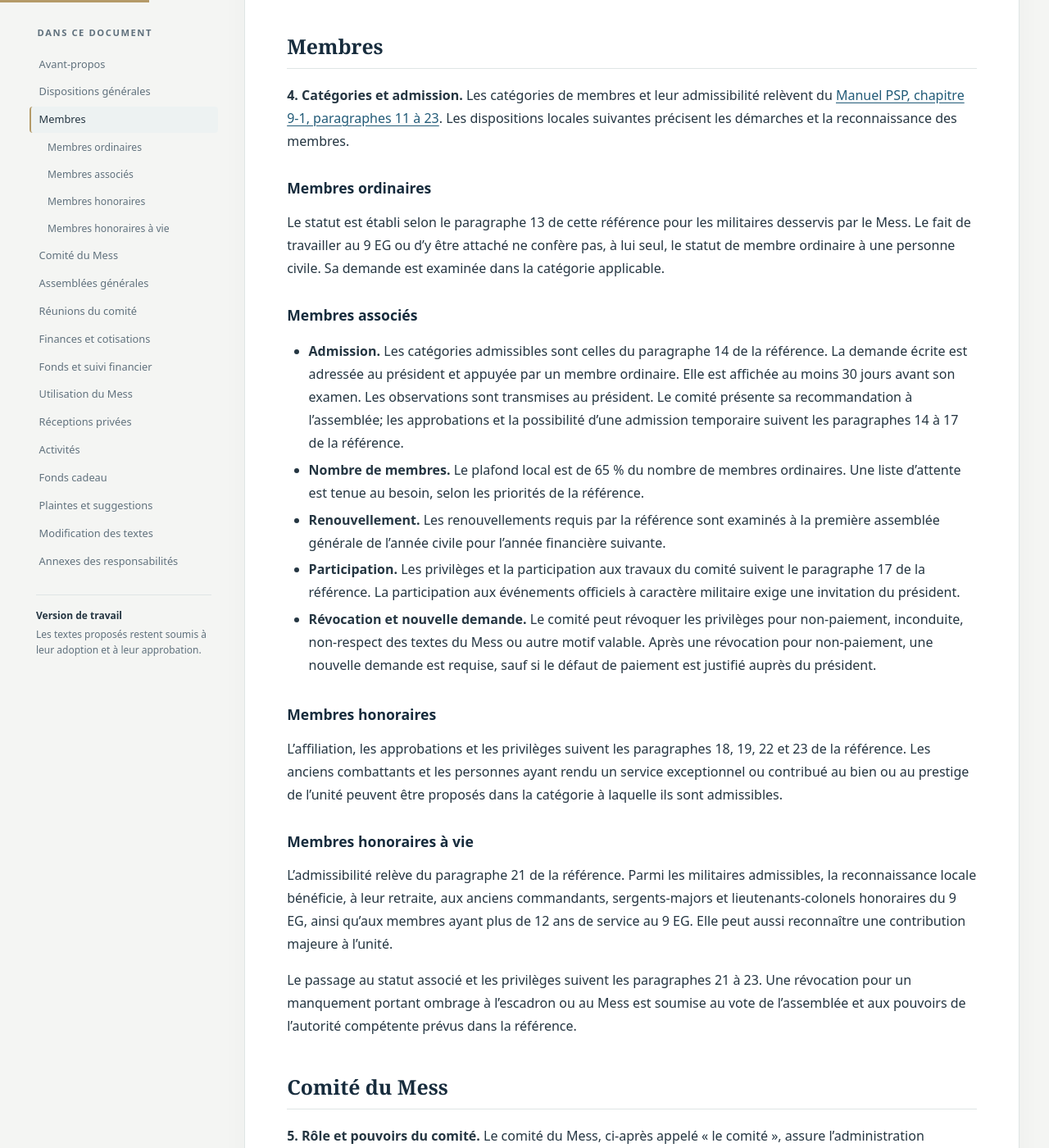
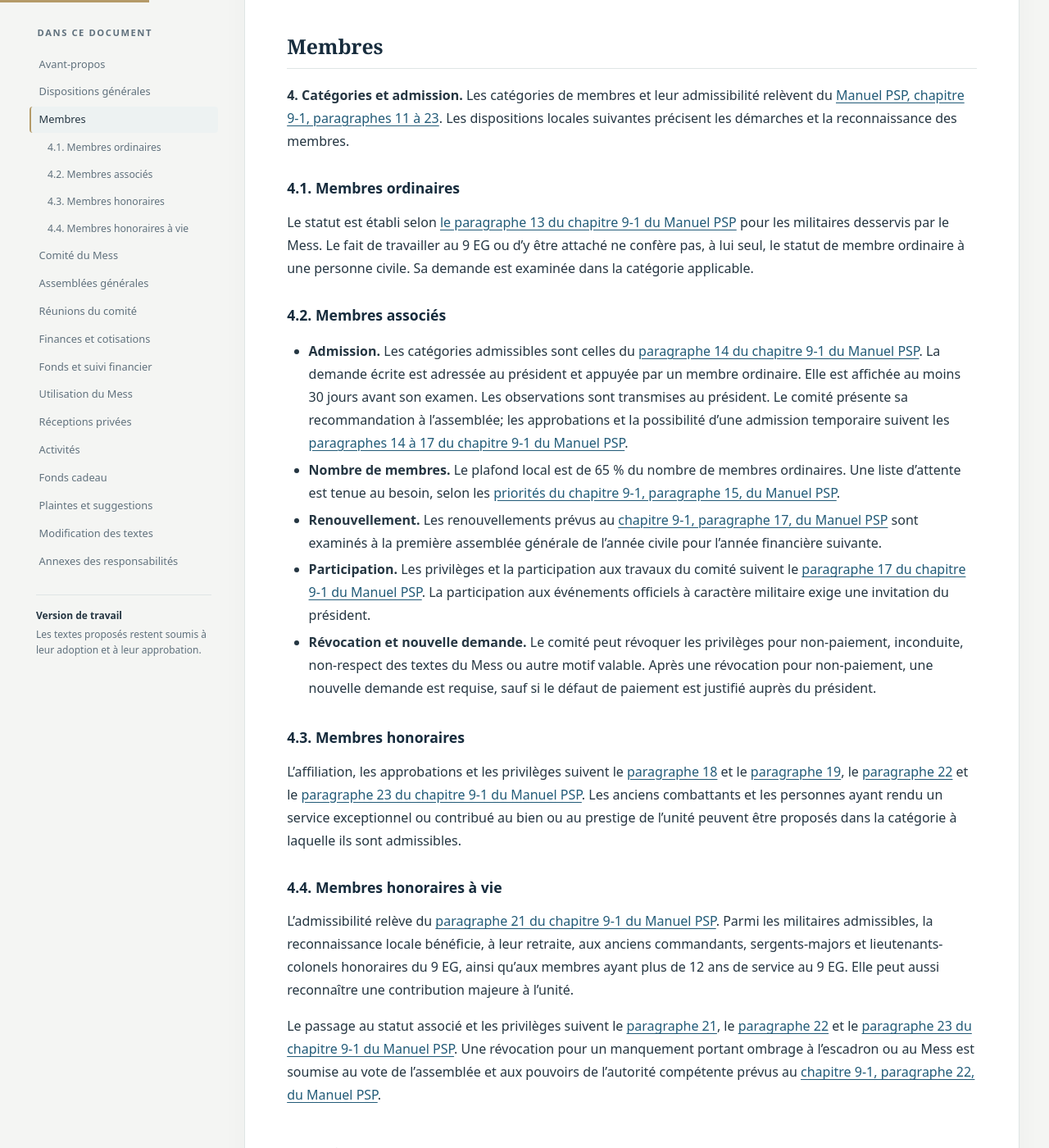
Before and after one commit to shocktubeM81/mess-9eg, a Jekyll site: the page built from versions/2026-10-28-v0.2/constitution-consolidee.md, in a window 1280 px wide and 1400 px high, scrolled down 1254 px. Shown: the whole window at 82% size. Built offline with Jekyll 4.4.1, drawn with Linux system fonts in a browser that asks for light colours; some of the changed text lies outside the part shown.

Commit message:
Rendre les renvois documentaires cliquables
Ajoute des liens distincts pour les références aux articles, paragraphes, chapitres et tableaux, avec les pages PDF lorsqu’elles sont connues. Numérote les sous-sections de l’article 4 et documente la convention dans le README.

```diff
--- a/versions/2026-10-28-v0.2/constitution-consolidee.md
+++ b/versions/2026-10-28-v0.2/constitution-consolidee.md
@@ -40,27 +40,27 @@ Conformément à la [DOAD 5045-0](https://www.canada.ca/fr/ministere-defense-nat
 <a id="article-4"></a>
 **4. Catégories et admission.** Les catégories de membres et leur admissibilité relèvent du [Manuel PSP, chapitre 9-1, paragraphes 11 à 23](https://sbmfc.ca/CFMWS/media/images/documents/8.0%20About%20Us/8.4%20Policies%20and%20Publications/PSP-Policy-Manual-FR.pdf#page=268). Les dispositions locales suivantes précisent les démarches et la reconnaissance des membres.
 
-### Membres ordinaires
+### 4.1. Membres ordinaires
 
-Le statut est établi selon le paragraphe 13 de cette référence pour les militaires desservis par le Mess. Le fait de travailler au 9 EG ou d’y être attaché ne confère pas, à lui seul, le statut de membre ordinaire à une personne civile. Sa demande est examinée dans la catégorie applicable.
+Le statut est établi selon [le paragraphe 13 du chapitre 9-1 du Manuel PSP](https://sbmfc.ca/CFMWS/media/images/documents/8.0%20About%20Us/8.4%20Policies%20and%20Publications/PSP-Policy-Manual-FR.pdf#page=268) pour les militaires desservis par le Mess. Le fait de travailler au 9 EG ou d’y être attaché ne confère pas, à lui seul, le statut de membre ordinaire à une personne civile. Sa demande est examinée dans la catégorie applicable.
 
-### Membres associés
+### 4.2. Membres associés
 
-- **Admission.** Les catégories admissibles sont celles du paragraphe 14 de la référence. La demande écrite est adressée au président et appuyée par un membre ordinaire. Elle est affichée au moins 30 jours avant son examen. Les observations sont transmises au président. Le comité présente sa recommandation à l’assemblée; les approbations et la possibilité d’une admission temporaire suivent les paragraphes 14 à 17 de la référence.
-- **Nombre de membres.** Le plafond local est de 65 % du nombre de membres ordinaires. Une liste d’attente est tenue au besoin, selon les priorités de la référence.
-- **Renouvellement.** Les renouvellements requis par la référence sont examinés à la première assemblée générale de l’année civile pour l’année financière suivante.
-- **Participation.** Les privilèges et la participation aux travaux du comité suivent le paragraphe 17 de la référence. La participation aux événements officiels à caractère militaire exige une invitation du président.
+- **Admission.** Les catégories admissibles sont celles du [paragraphe 14 du chapitre 9-1 du Manuel PSP](https://sbmfc.ca/CFMWS/media/images/documents/8.0%20About%20Us/8.4%20Policies%20and%20Publications/PSP-Policy-Manual-FR.pdf#page=269). La demande écrite est adressée au président et appuyée par un membre ordinaire. Elle est affichée au moins 30 jours avant son examen. Les observations sont transmises au président. Le comité présente sa recommandation à l’assemblée; les approbations et la possibilité d’une admission temporaire suivent les [paragraphes 14 à 17 du chapitre 9-1 du Manuel PSP](https://sbmfc.ca/CFMWS/media/images/documents/8.0%20About%20Us/8.4%20Policies%20and%20Publications/PSP-Policy-Manual-FR.pdf#page=269).
+- **Nombre de membres.** Le plafond local est de 65 % du nombre de membres ordinaires. Une liste d’attente est tenue au besoin, selon les [priorités du chapitre 9-1, paragraphe 15, du Manuel PSP](https://sbmfc.ca/CFMWS/media/images/documents/8.0%20About%20Us/8.4%20Policies%20and%20Publications/PSP-Policy-Manual-FR.pdf#page=270).
+- **Renouvellement.** Les renouvellements prévus au [chapitre 9-1, paragraphe 17, du Manuel PSP](https://sbmfc.ca/CFMWS/media/images/documents/8.0%20About%20Us/8.4%20Policies%20and%20Publications/PSP-Policy-Manual-FR.pdf#page=270) sont examinés à la première assemblée générale de l’année civile pour l’année financière suivante.
+- **Participation.** Les privilèges et la participation aux travaux du comité suivent le [paragraphe 17 du chapitre 9-1 du Manuel PSP](https://sbmfc.ca/CFMWS/media/images/documents/8.0%20About%20Us/8.4%20Policies%20and%20Publications/PSP-Policy-Manual-FR.pdf#page=270). La participation aux événements officiels à caractère militaire exige une invitation du président.
 - **Révocation et nouvelle demande.** Le comité peut révoquer les privilèges pour non-paiement, inconduite, non-respect des textes du Mess ou autre motif valable. Après une révocation pour non-paiement, une nouvelle demande est requise, sauf si le défaut de paiement est justifié auprès du président.
 
-### Membres honoraires
+### 4.3. Membres honoraires
 
-L’affiliation, les approbations et les privilèges suivent les paragraphes 18, 19, 22 et 23 de la référence. Les anciens combattants et les personnes ayant rendu un service exceptionnel ou contribué au bien ou au prestige de l’unité peuvent être proposés dans la catégorie à laquelle ils sont admissibles.
+L’affiliation, les approbations et les privilèges suivent le [paragraphe 18](https://sbmfc.ca/CFMWS/media/images/documents/8.0%20About%20Us/8.4%20Policies%20and%20Publications/PSP-Policy-Manual-FR.pdf#page=270) et le [paragraphe 19](https://sbmfc.ca/CFMWS/media/images/documents/8.0%20About%20Us/8.4%20Policies%20and%20Publications/PSP-Policy-Manual-FR.pdf#page=270), le [paragraphe 22](https://sbmfc.ca/CFMWS/media/images/documents/8.0%20About%20Us/8.4%20Policies%20and%20Publications/PSP-Policy-Manual-FR.pdf#page=270) et le [paragraphe 23 du chapitre 9-1 du Manuel PSP](https://sbmfc.ca/CFMWS/media/images/documents/8.0%20About%20Us/8.4%20Policies%20and%20Publications/PSP-Policy-Manual-FR.pdf#page=271). Les anciens combattants et les personnes ayant rendu un service exceptionnel ou contribué au bien ou au prestige de l’unité peuvent être proposés dans la catégorie à laquelle ils sont admissibles.
 
-### Membres honoraires à vie
+### 4.4. Membres honoraires à vie
 
-L’admissibilité relève du paragraphe 21 de la référence. Parmi les militaires admissibles, la reconnaissance locale bénéficie, à leur retraite, aux anciens commandants, sergents-majors et lieutenants-colonels honoraires du 9 EG, ainsi qu’aux membres ayant plus de 12 ans de service au 9 EG. Elle peut aussi reconnaître une contribution majeure à l’unité.
+L’admissibilité relève du [paragraphe 21 du chapitre 9-1 du Manuel PSP](https://sbmfc.ca/CFMWS/media/images/documents/8.0%20About%20Us/8.4%20Policies%20and%20Publications/PSP-Policy-Manual-FR.pdf#page=270). Parmi les militaires admissibles, la reconnaissance locale bénéficie, à leur retraite, aux anciens commandants, sergents-majors et lieutenants-colonels honoraires du 9 EG, ainsi qu’aux membres ayant plus de 12 ans de service au 9 EG. Elle peut aussi reconnaître une contribution majeure à l’unité.
 
-Le passage au statut associé et les privilèges suivent les paragraphes 21 à 23. Une révocation pour un manquement portant ombrage à l’escadron ou au Mess est soumise au vote de l’assemblée et aux pouvoirs de l’autorité compétente prévus dans la référence.
+Le passage au statut associé et les privilèges suivent le [paragraphe 21](https://sbmfc.ca/CFMWS/media/images/documents/8.0%20About%20Us/8.4%20Policies%20and%20Publications/PSP-Policy-Manual-FR.pdf#page=270), le [paragraphe 22](https://sbmfc.ca/CFMWS/media/images/documents/8.0%20About%20Us/8.4%20Policies%20and%20Publications/PSP-Policy-Manual-FR.pdf#page=270) et le [paragraphe 23 du chapitre 9-1 du Manuel PSP](https://sbmfc.ca/CFMWS/media/images/documents/8.0%20About%20Us/8.4%20Policies%20and%20Publications/PSP-Policy-Manual-FR.pdf#page=271). Une révocation pour un manquement portant ombrage à l’escadron ou au Mess est soumise au vote de l’assemblée et aux pouvoirs de l’autorité compétente prévus au [chapitre 9-1, paragraphe 22, du Manuel PSP](https://sbmfc.ca/CFMWS/media/images/documents/8.0%20About%20Us/8.4%20Policies%20and%20Publications/PSP-Policy-Manual-FR.pdf#page=270).
 
 ## Comité du Mess
 
@@ -150,11 +150,11 @@ Seules les motions approuvées peuvent être mises en œuvre. Toute modification
 
 <a id="constitution-article-22"></a>
 <a id="article-23"></a>
-**22. Conflits d’intérêts et bénévolat.** Les conflits d’intérêts et les avantages liés à la gestion suivent le [Manuel PSP, chapitre 9-4, paragraphes 27 et 28](https://sbmfc.ca/CFMWS/media/images/documents/8.0%20About%20Us/8.4%20Policies%20and%20Publications/PSP-Policy-Manual-FR.pdf#page=289). Les fonctions au comité sont bénévoles.
+**22. Conflits d’intérêts et bénévolat.** Les conflits d’intérêts et les avantages liés à la gestion suivent le [Manuel PSP, chapitre 9-4, paragraphe 27](https://sbmfc.ca/CFMWS/media/images/documents/8.0%20About%20Us/8.4%20Policies%20and%20Publications/PSP-Policy-Manual-FR.pdf#page=289) et le [paragraphe 28](https://sbmfc.ca/CFMWS/media/images/documents/8.0%20About%20Us/8.4%20Policies%20and%20Publications/PSP-Policy-Manual-FR.pdf#page=290). Les fonctions au comité sont bénévoles.
 
 <a id="constitution-article-23"></a>
 <a id="article-24"></a>
-**23. Personnel du bar et fournisseurs.** Les fonctions de serveur et de régisseur sont bénévoles, sauf lorsqu’elles sont exercées dans le cadre d’un emploi auprès des SBMFC, selon leurs directives et le budget approuvé. L’achat d’autres services auprès d’un fournisseur suit la [Politique de passation de marchés des BNP, paragraphes 19, 20 et 42](https://sbmfc.ca/a-propos/politiques-et-publications/approvisionnement-et-passation-de-marches/politique-de-passation-de-marches-des-biens-non-publics) et l’[A-FN-105, chapitre 32, paragraphes 1 à 4](https://sbmfc.ca/CFMWS/media/images/documents/8.0%20About%20Us/8.4%20Policies%20and%20Publications/8.4.5/Policies/AF-N-105/Chap32_f.pdf#page=1). Les pouvoirs financiers restent ceux de l’[article 11](#constitution-article-11).
+**23. Personnel du bar et fournisseurs.** Les fonctions de serveur et de régisseur sont bénévoles, sauf lorsqu’elles sont exercées dans le cadre d’un emploi auprès des SBMFC, selon leurs directives et le budget approuvé. L’achat d’autres services auprès d’un fournisseur suit la [Politique de passation de marchés des BNP, paragraphe 19](https://sbmfc.ca/a-propos/politiques-et-publications/approvisionnement-et-passation-de-marches/politique-de-passation-de-marches-des-biens-non-publics), le [paragraphe 20](https://sbmfc.ca/a-propos/politiques-et-publications/approvisionnement-et-passation-de-marches/politique-de-passation-de-marches-des-biens-non-publics) et le [paragraphe 42](https://sbmfc.ca/a-propos/politiques-et-publications/approvisionnement-et-passation-de-marches/politique-de-passation-de-marches-des-biens-non-publics) et l’[A-FN-105, chapitre 32, paragraphes 1 à 4](https://sbmfc.ca/CFMWS/media/images/documents/8.0%20About%20Us/8.4%20Policies%20and%20Publications/8.4.5/Policies/AF-N-105/Chap32_f.pdf#page=1). Les pouvoirs financiers restent ceux de l’[article 11](#constitution-article-11).
 
 <a id="constitution-article-24"></a>
 <a id="article-25"></a>
@@ -162,7 +162,7 @@ Seules les motions approuvées peuvent être mises en œuvre. Toute modification
 
 - **a.** Les taux sont votés à la dernière assemblée de l’année financière, normalement en mars, puis soumis à l’approbation prévue à l’[article 20](#constitution-article-20). Tout changement de taux exige un vote de l’assemblée. Les taux approuvés sont communiqués aux membres.
 - **b.** La perception suit les modalités autorisées par les SBMFC. Les réservistes peuvent utiliser la délégation de solde, selon les modalités applicables. Un reçu est remis pour tout paiement direct.
-- **c.** Les changements d’unité, services temporaires, affectations, déploiements et congés sans solde suivent le [Manuel PSP, chapitre 9-1, paragraphes 24 à 28 et tableau 9-1-2](https://sbmfc.ca/CFMWS/media/images/documents/8.0%20About%20Us/8.4%20Policies%20and%20Publications/PSP-Policy-Manual-FR.pdf#page=271). Ces dispositions déterminent la période payable et les suspensions.
+- **c.** Les changements d’unité, services temporaires, affectations, déploiements et congés sans solde suivent le [Manuel PSP, chapitre 9-1, paragraphes 24 à 28](https://sbmfc.ca/CFMWS/media/images/documents/8.0%20About%20Us/8.4%20Policies%20and%20Publications/PSP-Policy-Manual-FR.pdf#page=271) et le [tableau 9-1-2](https://sbmfc.ca/CFMWS/media/images/documents/8.0%20About%20Us/8.4%20Policies%20and%20Publications/PSP-Policy-Manual-FR.pdf#page=273). Ces dispositions déterminent la période payable et les suspensions.
 - **d.** Le trésorier transmet les justificatifs au service de comptabilité pour régulariser les cotisations et rembourser tout trop-perçu, par les moyens autorisés par les SBMFC.
 
 <a id="constitution-article-25"></a>
```
Also changed, not shown: other parts of versions/2026-10-28-v0.2/constitution-consolidee.md (+1 -1 lines), versions/2026-10-28-v0.2/R1-proposition.md (+1 -1 lines), versions/2026-10-28-v0.2/R2-proposition.md (+3 -3 lines), versions/2026-10-28-v0.2/R3-proposition.md (+2 -2 lines), versions/2026-10-28-v0.2/annexes/annexe-d.md (+1 -1 lines), README.md.
